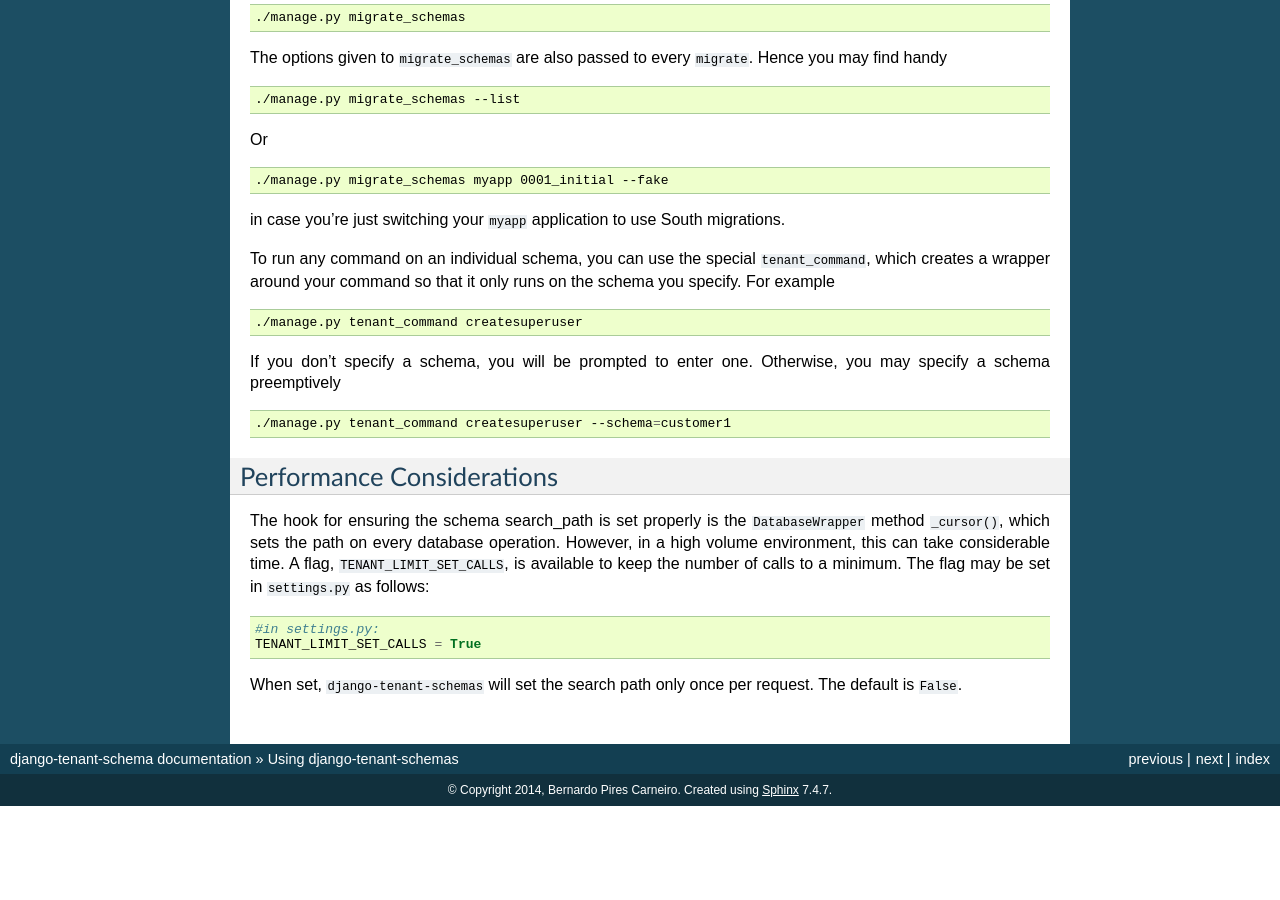
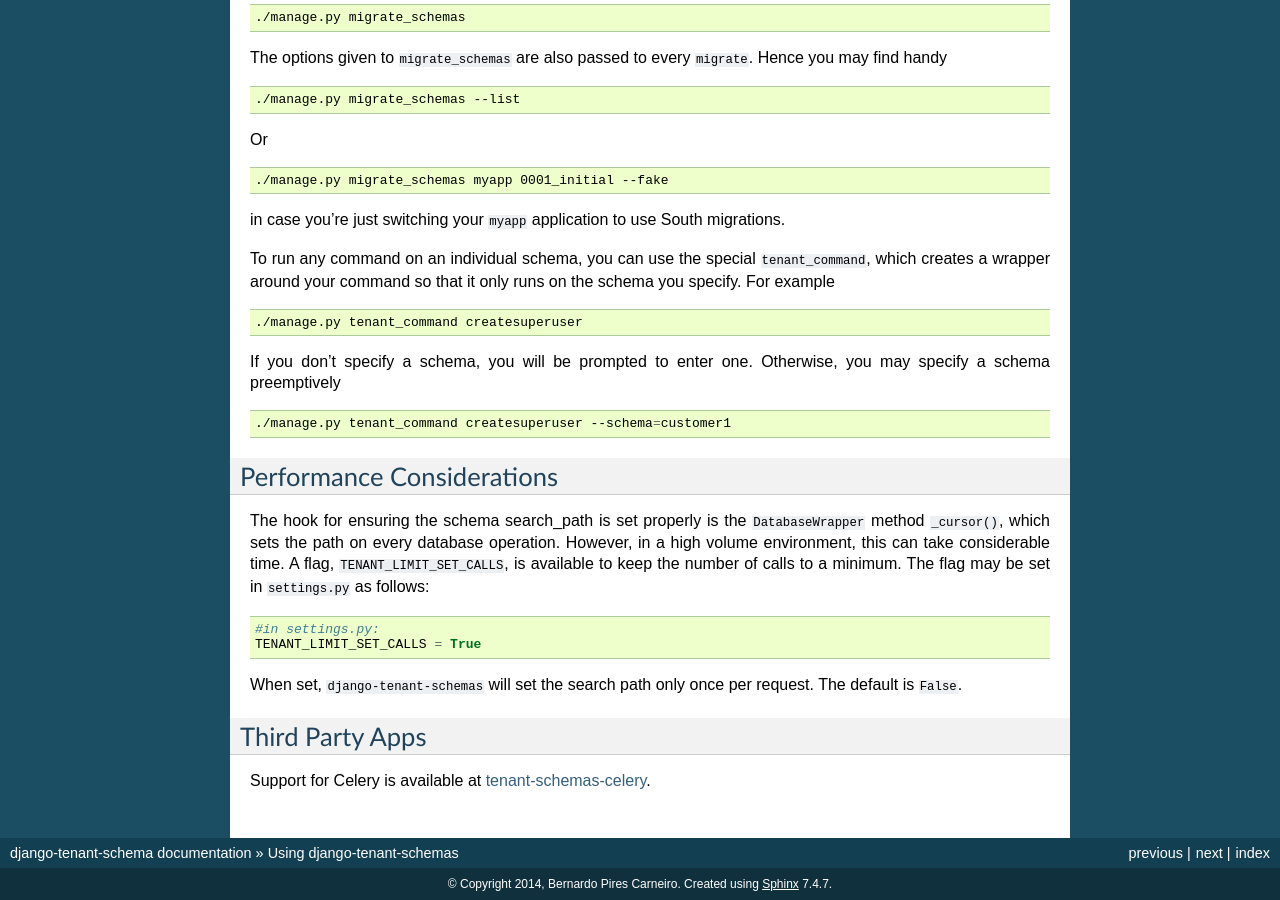
Before and after one commit to bernardopires/django-tenant-schemas, a Sphinx documentation site: the page built from docs/use.rst, in a window 1280 px wide and 900 px high, scrolled down 1337 px. Built offline with Sphinx 7.4.7, drawn with Linux system fonts in a browser that asks for light colours; the version number could not be read and is left out; before the commit the page ends 2143 px from its top, so only the background shows below that.

Commit message:
Added third party apps section to dos

```diff
--- a/docs/use.rst
+++ b/docs/use.rst
@@ -105,3 +105,8 @@ The hook for ensuring the schema search_path is set properly is the ``DatabaseWr
     TENANT_LIMIT_SET_CALLS = True
 
 When set, ``django-tenant-schemas`` will set the search path only once per request. The default is ``False``.
+
+
+Third Party Apps
+----------------
+Support for Celery is available at `tenant-schemas-celery <https://github.com/maciej-gol/tenant-schemas-celery>`_.
```
